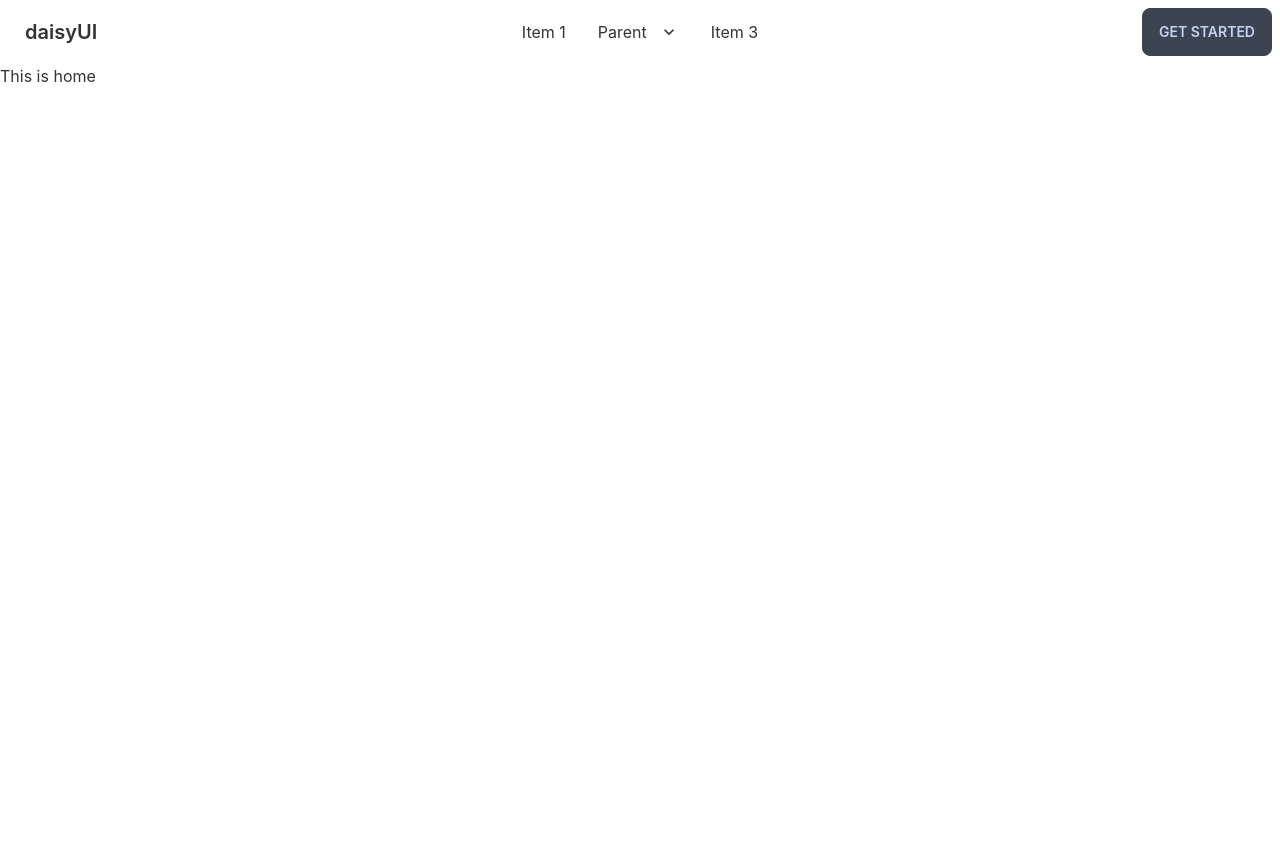
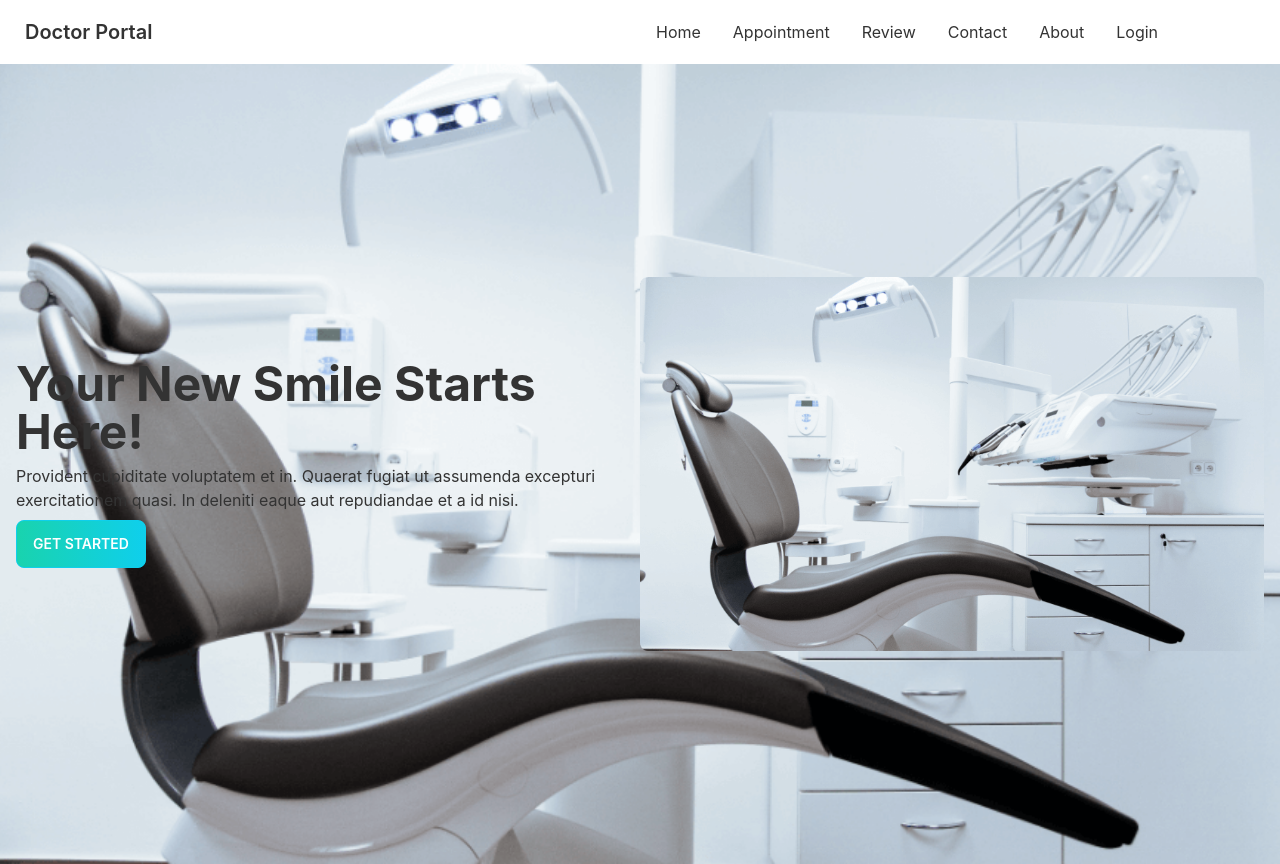
Before and after one commit to Tanjinhossain1/Doctor, a React (Create React App) app: page / in a window 1280 px wide. Before the commit the page ends 800 px from the top, so only its background shows below. Built offline with nearby package versions, Linux system fonts and the light colour scheme.

Commit message:
banner add or navbar compleate

```diff
--- a/src/App.js
+++ b/src/App.js
@@ -2,6 +2,7 @@ import { Route, Routes } from 'react-router-dom';
 import './App.css';
 import About from './Pages/About/About';
 import Home from './Pages/Home/Home';
+import Login from './Pages/Login/Login';
 import Navbar from './Pages/Shared/Navbar/Navbar';
 
 function App() {
@@ -9,9 +10,10 @@ function App() {
     <div>
       <Navbar></Navbar>
       <Routes>
-        <Route path='/' element={<Home></Home>}></Route>
-        <Route path='/home' element={<Home></Home>}></Route>
-        <Route path='/about' element={<About></About>}></Route>
+        <Route path='/' element={<Home />}></Route>
+        <Route path='/home' element={<Home />}></Route>
+        <Route path='/about' element={<About />}></Route>
+        <Route path='/login' element={<Login />}></Route>
       </Routes>
     </div>
   );
--- /dev/null
+++ b/src/Pages/Home/Banner/Banner.js
@@ -0,0 +1,23 @@
+import React from 'react';
+import chair from '../../../assets/images/chair.png'
+const Banner = () => {
+    return (
+        <div>
+            <div style={{
+                backgroundImage: `url(${chair})`
+
+            }} class="hero min-h-screen  ">
+                <div class="hero-content  flex-col lg:flex-row-reverse">
+                    <img className='sm:w-4/4 md:w-4/4 lg:w-2/4' alt='chair' src={chair} />
+                    <div>
+                        <h1 class="text-5xl font-bold">Your New Smile Starts Here!</h1>
+                        <p class="py-2">Provident cupiditate voluptatem et in. Quaerat fugiat ut assumenda excepturi exercitationem quasi. In deleniti eaque aut repudiandae et a id nisi.</p>
+                        <button class="btn btn-primary text-white text-bold bg-gradient-to-r from-secondary to-primary">Get Started</button>
+                    </div>
+                </div>
+            </div>
+        </div>
+    );
+};
+
+export default Banner;
--- a/src/Pages/Home/Home.js
+++ b/src/Pages/Home/Home.js
@@ -1,9 +1,10 @@
 import React from 'react';
+import Banner from './Banner/Banner';
 
 const Home = () => {
     return (
         <div>
-            <h1>This is home</h1>
+            <Banner />
         </div>
     );
 };
--- /dev/null
+++ b/src/Pages/Login/Login.js
@@ -0,0 +1,11 @@
+import React from 'react';
+
+const Login = () => {
+    return (
+        <div>
+            <h1>Login</h1>
+        </div>
+    );
+};
+
+export default Login;
--- a/src/Pages/Shared/Navbar/Navbar.js
+++ b/src/Pages/Shared/Navbar/Navbar.js
@@ -2,50 +2,31 @@ import React from 'react';
 import { Link } from 'react-router-dom';
 
 const Navbar = () => {
+    const menuItems = <>
+        <li><Link to='/home'>Home</Link></li>
+        <li><Link to='/appointment'>Appointment</Link></li>
+        <li><Link to='/review'>Review</Link></li>
+        <li><Link to='/contact'>Contact</Link></li>
+        <li><Link to='/about'>About</Link></li>
+        <li><Link to='/login'>Login</Link></li>
+    </>
     return (
-        <div>
         <div className="navbar bg-base-100">
             <div className="navbar-start">
                 <div className="dropdown">
-      <label tabindex="0" class="btn btn-ghost lg:hidden">
+                    <label tabindex="0" className="btn btn-ghost lg:hidden">
                         <svg xmlns="http://www.w3.org/2000/svg" className="h-5 w-5" fill="none" viewBox="0 0 24 24" stroke="currentColor"><path stroke-linecap="round" stroke-linejoin="round" stroke-width="2" d="M4 6h16M4 12h8m-8 6h16" /></svg>
                     </label>
-      <ul tabindex="0" class="menu menu-compact dropdown-content mt-3 p-2 shadow bg-base-100 rounded-box w-52">
-        <li><Link to='/kjd'>Item 1</Link></li>
-        <li tabindex="0">
-          <Link to={'/pare'} className="justify-between">
-            Parent
-            <svg className="fill-current" xmlns="http://www.w3.org/2000/svg" width="24" height="24" viewBox="0 0 24 24"><path d="M8.59,16.58L13.17,12L8.59,7.41L10,6L16,12L10,18L8.59,16.58Z"/></svg>
-          </Link>
-          <ul className="p-2">
-            <li><Link to={'/sub'}>Submenu 1</Link></li>
-            <li><Link to={'/sub'}>Submenu 2</Link></li>
-          </ul>
-        </li>
-        <li><Link to={'/sub'}>Item 3</Link></li>
+                    <ul tabindex="0" className="menu menu-compact dropdown-content mt-3 p-2 shadow bg-base-100 rounded-box w-52">
+                       {menuItems}
                     </ul>
                 </div>
-    <Link to={'/'} className="btn btn-ghost normal-case text-xl">daisyUI</Link>
+                <Link to='/' className="btn btn-ghost normal-case text-xl">Doctor Portal</Link>
             </div>
             <div className="navbar-center hidden lg:flex">
-    <ul class="menu menu-horizontal p-0">
-      <li><Link to={'/item'}>Item 1</Link></li>
-      <li tabindex="0">
-        <Link to={'/k'}>
-          Parent
-          <svg className="fill-current" xmlns="http://www.w3.org/2000/svg" width="20" height="20" viewBox="0 0 24 24"><path d="M7.41,8.58L12,13.17L16.59,8.58L18,10L12,16L6,10L7.41,8.58Z"/></svg>
-        </Link>
-        <ul className="p-2">
-          <li><Link to={'/About'}>About Us</Link></li>
-          <li><Link to={'/appointment'}>Appointment </Link></li>
+                <ul className="menu menu-horizontal p-0">
+                   {menuItems}
                 </ul>
-      </li>
-      <li><Link className='/items'>Item 3</Link></li>
-    </ul>
-  </div>
-  <div className="navbar-end">
-    <Link to={'/start'} className="btn">Get started</Link>
-  </div>
             </div>
         </div>
     );
```
Lines whose indentation alone changed are shown as unchanged.
